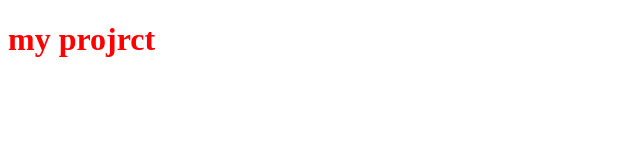
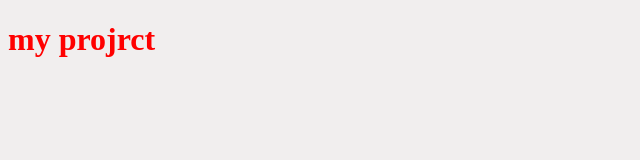
Before and after one commit to qahtanmohammed320/my-project, a plain HTML site: page index.html in a window 1280 px wide. Shown: the whole page, without its empty margins (0-640 px from the left). Drawn offline with Linux system fonts and the light colour scheme.

Commit message:
change backgroud

```diff
--- a/style.css
+++ b/style.css
@@ -1,3 +1,6 @@
 h1 {
     color: red;
 }
+body{
+    background-color: rgb(241, 238, 238);
+}
```
